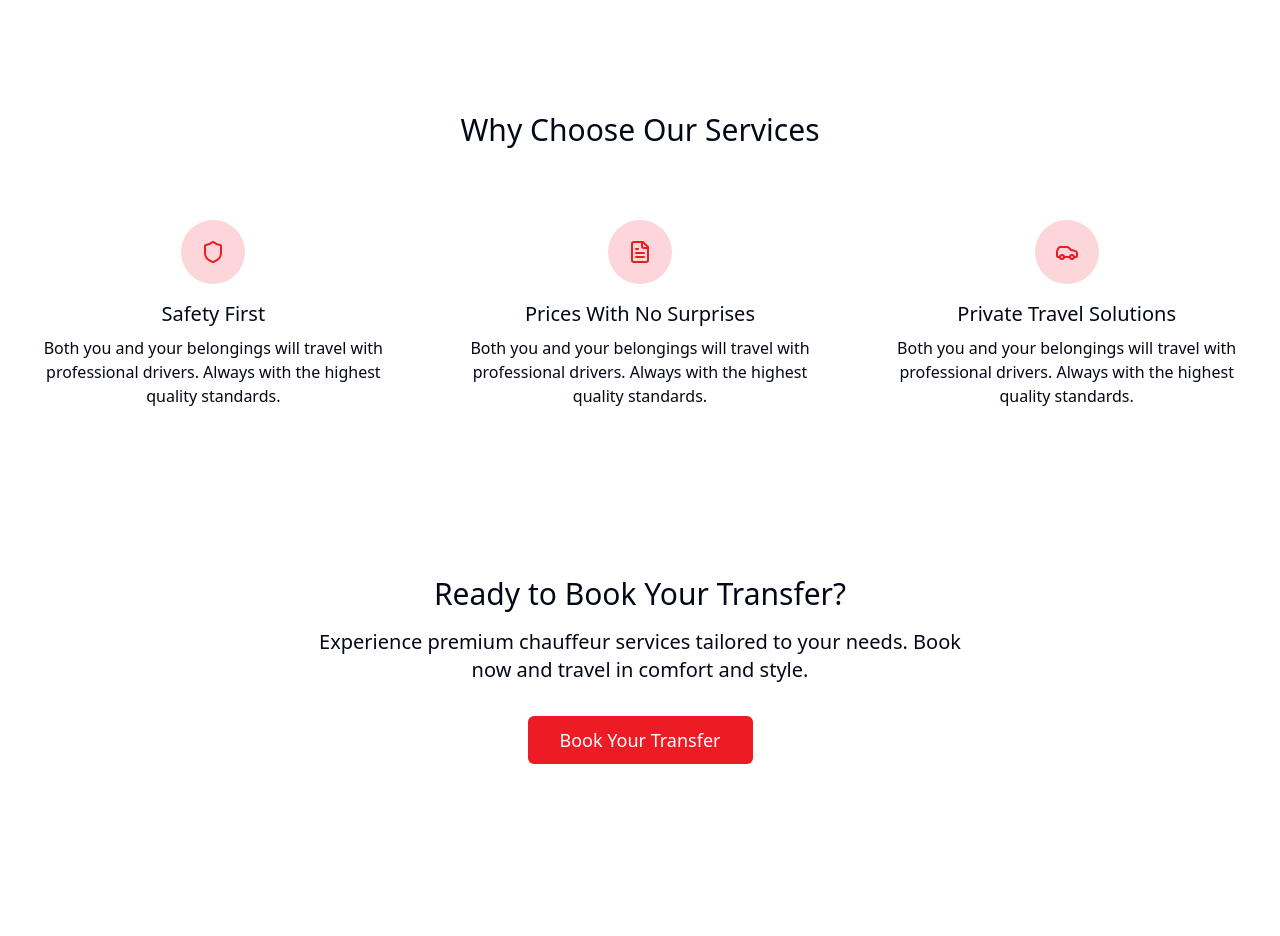
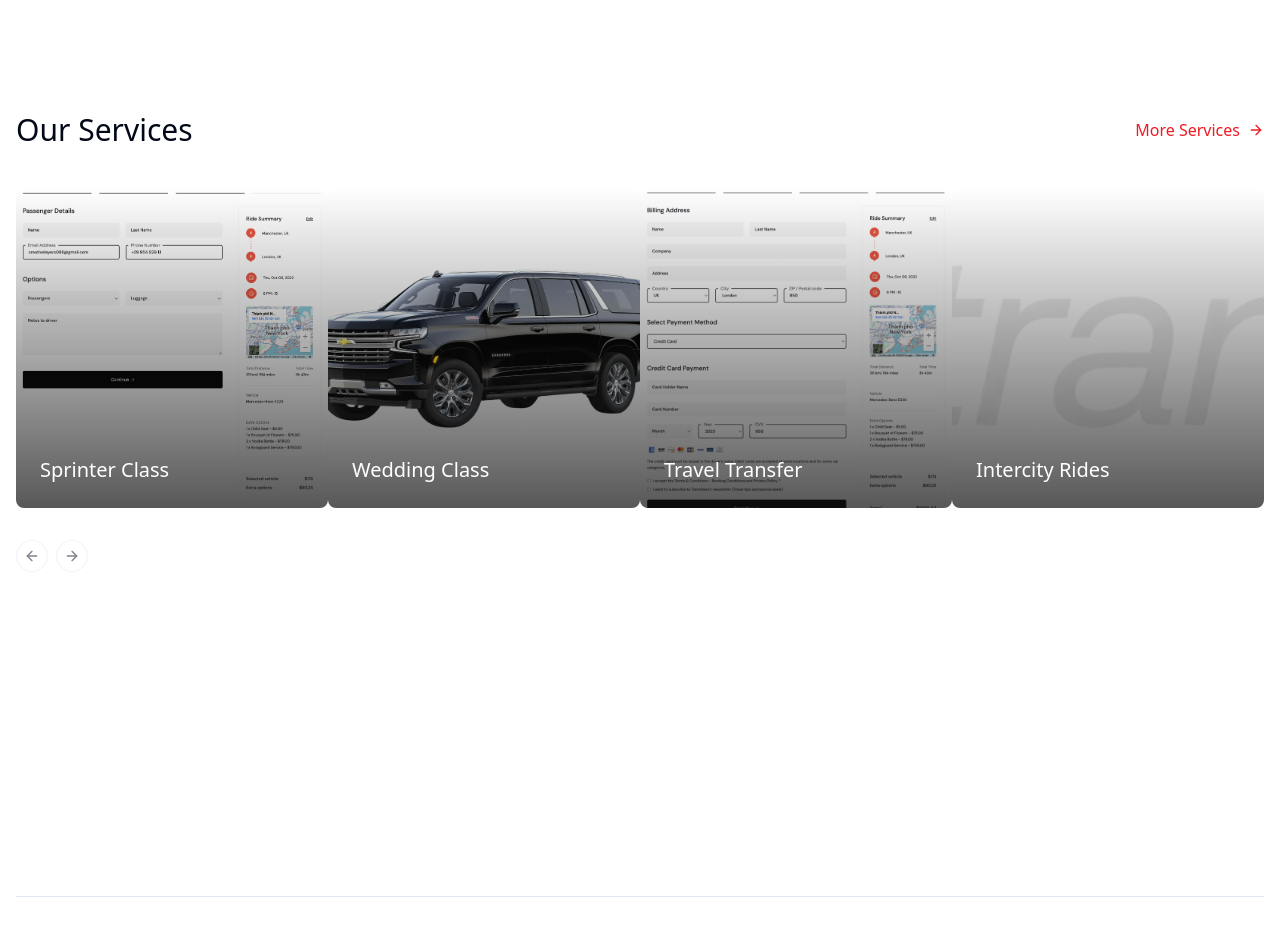
Before and after one commit to CostaMAyssa/Projeto-Transfer-website, a React (Vite) app: page / in a window 1280 px wide. Shown: the part 1920-2856 px from the top of the page. Built offline with nearby package versions, Linux system fonts and the light colour scheme.

Commit message:
feat: Implement new carousel section
Removes two sections and adds a new carousel section with auto-scrolling images.

```diff
--- a/package.json
+++ b/package.json
@@ -44,7 +44,7 @@
     "clsx": "^2.1.1",
     "cmdk": "^1.0.0",
     "date-fns": "^3.6.0",
-    "embla-carousel-react": "^8.3.0",
+    "embla-carousel-react": "^8.6.0",
     "input-otp": "^1.2.4",
     "lucide-react": "^0.462.0",
     "next-themes": "^0.3.0",
--- a/src/pages/Index.tsx
+++ b/src/pages/Index.tsx
@@ -5,7 +5,48 @@ import Navbar from "@/components/Navbar";
 import { Play, Shield, FileText, Car, ArrowRight, ArrowLeft } from "lucide-react";
 import { vehicles } from "@/data/mockData";
 import { Link } from "react-router-dom";
+import { Carousel, CarouselContent, CarouselItem, CarouselNext, CarouselPrevious } from "@/components/ui/carousel";
+import { useEffect, useState } from "react";
+
+const serviceSlides = [
+  {
+    id: 1,
+    title: "Sprinter Class",
+    image: "/lovable-uploads/398a580a-246d-46ba-89e3-80f1491551d4.png"
+  },
+  {
+    id: 2,
+    title: "Wedding Class",
+    image: "/lovable-uploads/d7859a6e-d290-4f3f-a494-2dd91f50c9cd.png"
+  },
+  {
+    id: 3,
+    title: "Travel Transfer",
+    image: "/lovable-uploads/55cd9c56-3e07-4df9-a7c3-88577f60ff05.png"
+  },
+  {
+    id: 4,
+    title: "Intercity Rides",
+    image: "/lovable-uploads/2fc23855-16a2-4858-9fa6-3c8cd43a7d9e.png"
+  }
+];
+
 const Index = () => {
+  const [api, setApi] = useState<any>();
+
+  // Auto-play functionality for carousel
+  useEffect(() => {
+    if (!api) return;
+
+    // Set up interval to automatically advance slides
+    const interval = setInterval(() => {
+      api.scrollNext();
+    }, 5000);
+
+    // Clear interval on component unmount
+    return () => clearInterval(interval);
+  }, [api]);
+
   return <div className="min-h-screen flex flex-col">
       <Navbar />
 
@@ -45,7 +86,7 @@ const Index = () => {
         <BookingWidget />
       </div>
 
-      {/* Benefits Section - NEW SECTION */}
+      {/* Benefits Section */}
       <section className="py-20 bg-white">
         <div className="container mx-auto px-4">
           <div className="grid grid-cols-1 md:grid-cols-3 gap-12">
@@ -126,49 +167,44 @@ const Index = () => {
         </div>
       </section>
 
-      {/* Features Section */}
-      <section className="py-20 bg-gray-50">
+      {/* Services Section with Carousel */}
+      <section className="py-20 bg-gray-50 overflow-hidden relative">
         <div className="container mx-auto px-4">
-          <h2 className="text-3xl font-normal text-center mb-12">Why Choose Our Services</h2>
+          <div className="flex justify-between items-center mb-10">
+            <h2 className="text-3xl font-normal">Our Services</h2>
+            <Link to="/services" className="flex items-center text-brand hover:text-brand-700">
+              More Services <ArrowRight size={16} className="ml-2" />
+            </Link>
+          </div>
 
-          <div className="grid grid-cols-1 md:grid-cols-3 gap-8">
-            <div className="text-center p-6">
-              <div className="w-16 h-16 bg-brand-100 text-brand rounded-full flex items-center justify-center mx-auto mb-4">
-                <Shield size={24} />
+          <div className="relative">
+            <Carousel setApi={setApi} className="w-full" opts={{
+              align: "start",
+              loop: true,
+            }}>
+              <CarouselContent className="-ml-4 md:ml-0">
+                {serviceSlides.map((slide) => (
+                  <CarouselItem key={slide.id} className="pl-4 md:pl-0 md:basis-1/2 lg:basis-1/4">
+                    <div className="relative h-80 group rounded-lg overflow-hidden">
+                      <img
+                        src={slide.image}
+                        alt={slide.title}
+                        className="w-full h-full object-cover transition-transform duration-300 group-hover:scale-105"
+                      />
+                      <div className="absolute inset-0 bg-gradient-to-t from-black/70 to-transparent flex items-end p-6">
+                        <h3 className="text-xl text-white font-normal">{slide.title}</h3>
+                      </div>
+                    </div>
+                  </CarouselItem>
+                ))}
+              </CarouselContent>
+
+              <div className="mt-8 flex items-center justify-start gap-2">
+                <CarouselPrevious className="position-static relative left-0 right-auto translate-y-0 hover:bg-brand hover:text-white" />
+                <CarouselNext className="position-static relative right-0 left-auto translate-y-0 hover:bg-brand hover:text-white" />
               </div>
-              <h3 className="text-xl font-normal mb-2">Safety First</h3>
-              <p className="text-gray-600">Both you and your belongings will travel with professional drivers. Always with the highest quality standards.</p>
-            </div>
-
-            <div className="text-center p-6">
-              <div className="w-16 h-16 bg-brand-100 text-brand rounded-full flex items-center justify-center mx-auto mb-4">
-                <FileText size={24} />
-              </div>
-              <h3 className="text-xl font-normal mb-2">Prices With No Surprises</h3>
-              <p className="text-gray-600">Both you and your belongings will travel with professional drivers. Always with the highest quality standards.</p>
-            </div>
-
-            <div className="text-center p-6">
-              <div className="w-16 h-16 bg-brand-100 text-brand rounded-full flex items-center justify-center mx-auto mb-4">
-                <Car size={24} />
-              </div>
-              <h3 className="text-xl font-normal mb-2">Private Travel Solutions</h3>
-              <p className="text-gray-600">Both you and your belongings will travel with professional drivers. Always with the highest quality standards.</p>
-            </div>
+            </Carousel>
           </div>
-        </div>
-      </section>
-
-      {/* Call to Action */}
-      <section className="bg-gray-100 py-16">
-        <div className="container mx-auto px-4 text-center">
-          <h2 className="text-3xl font-normal mb-4">Ready to Book Your Transfer?</h2>
-          <p className="text-xl text-gray-600 mb-8 max-w-2xl mx-auto font-light">
-            Experience premium chauffeur services tailored to your needs. Book now and travel in comfort and style.
-          </p>
-          <Button className="bg-brand hover:bg-brand-600 text-white px-8 py-6 text-lg">
-            Book Your Transfer
-          </Button>
         </div>
       </section>
 
```
Also changed, not shown: 1 other file (tests, documents, lock files or other folders).
